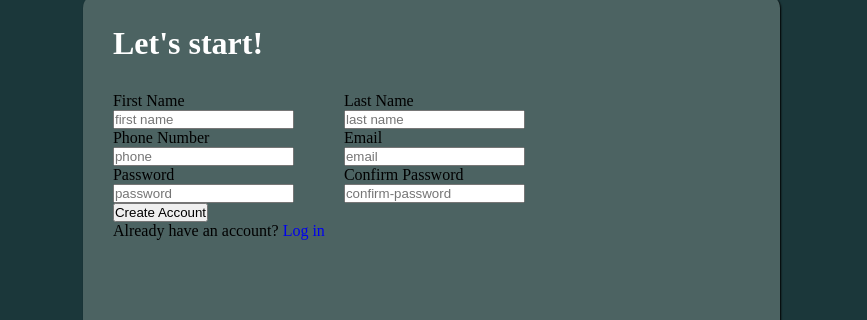
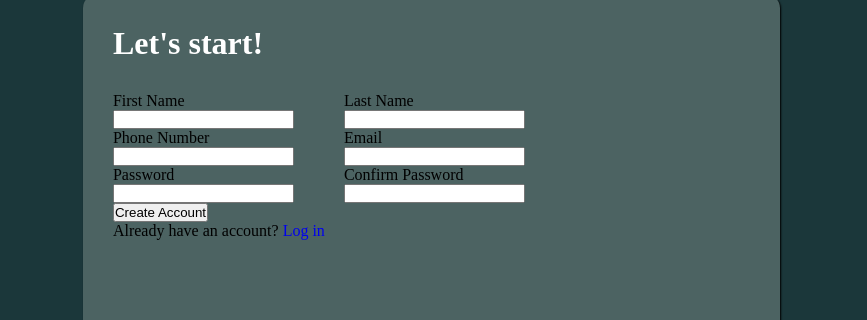
Before and after one commit to rmonzon14/SignUpForm, a plain HTML site: page index.html in a window 1280 px wide. Shown: the part 286-606 px from the top of the page, 413-1280 px from the left. Drawn offline with Linux system fonts and the light colour scheme.

Commit message:
Update index.html

```diff
--- a/index.html
+++ b/index.html
@@ -32,36 +32,36 @@
                 <fieldset class="name">
                     <div>
                         <label for="first-name">First Name</label>
-                        <input type="text" id="first-name" name="first-name" placeholder="first name">
+                        <input type="text" id="first-name" name="first-name">
                     </div>
 
                     <div>
                         <label for="last-name">Last Name</label>
-                        <input type="text" id="last-name" name="last-name" placeholder="last name">
+                        <input type="text" id="last-name" name="last-name">
                     </div>
                 </fieldset>
 
                 <fieldset class="contact">
                     <div>
                         <label for="phone">Phone Number</label>
-                        <input type="tel" id="phone" name="phone" placeholder="phone">
+                        <input type="tel" id="phone" name="phone">
                     </div>
 
                     <div>
                         <label for="email">Email</label>
-                        <input type="email" id="email" name="email" placeholder="email">
+                        <input type="email" id="email" name="email">
                     </div>
                 </fieldset>
 
                 <fieldset class="password">
                     <div>
                         <label for="password">Password</label>
-                        <input type="password" id="password" name="password" placeholder="password">
+                        <input type="password" id="password" name="password">
                     </div>
 
                     <div>
                         <label for="confirm-password">Confirm Password</label>
-                        <input type="password" id="confirm-password" name="confirm-password" placeholder="confirm-password">
+                        <input type="password" id="confirm-password" name="confirm-password">
                     </div>
                 </fieldset>
 
```
